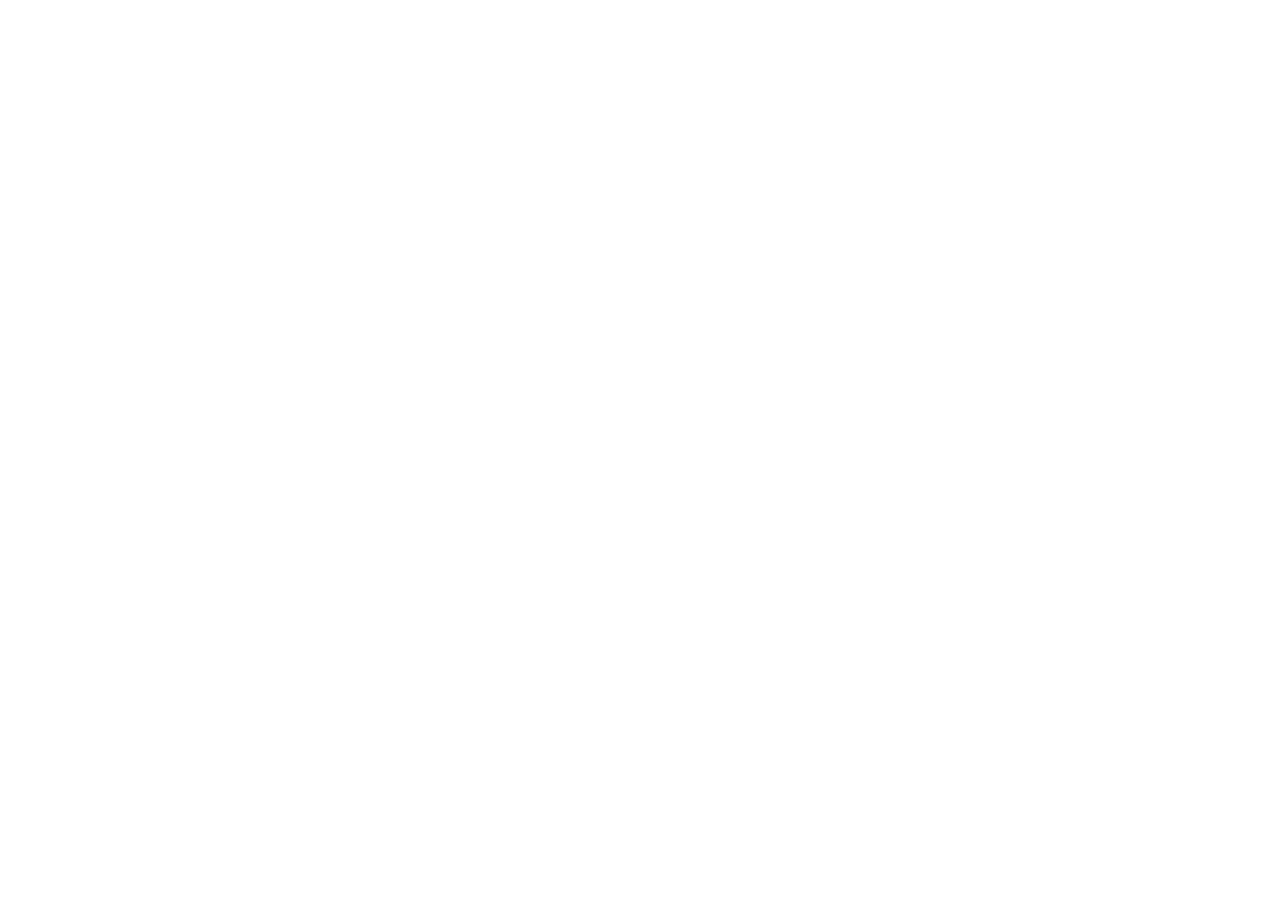
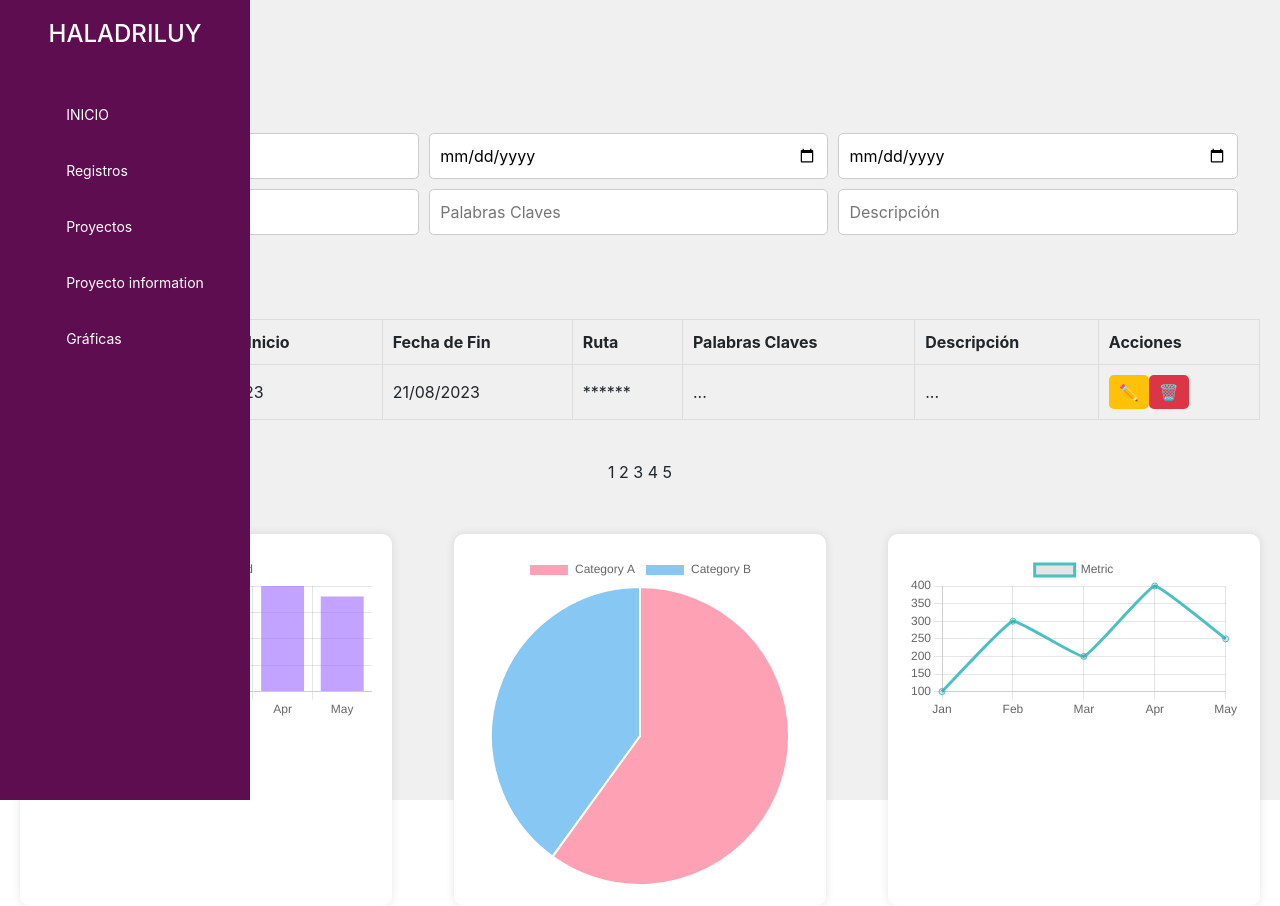
Before and after one commit to HamiltonDiaz/appfrontend, a React (Create React App) app: page /proyectos in a window 1280 px wide. Before the commit this address had no page. Before the commit the page ends 800 px from the top, so only its background shows below. Built offline with nearby package versions, Linux system fonts and the light colour scheme.

Commit message:
feat: se implementa listar proyectos

```diff
--- a/package.json
+++ b/package.json
@@ -10,7 +10,9 @@
     "appfrontend": "file:",
     "axios": "^1.7.5",
     "bootstrap": "^5.3.3",
+    "chart.js": "^4.4.5",
     "react": "^18.3.1",
+    "react-chartjs-2": "^5.2.0",
     "react-dom": "^18.3.1",
     "react-hook-form": "^7.53.0",
     "react-router-dom": "^6.26.1",
--- a/src/App.jsx
+++ b/src/App.jsx
@@ -6,6 +6,7 @@ import Administracion from "./pages/Administracion";
 import AppLayout from "./layout/AppLayout";
 import AuthLayout from "./layout/AuthLayout";
 import ResetPassword from "./pages/auth/ResetPassword";
+import AdministracionProyecto from "./components/AdministracionProyecto";
 import ProyectPage from "./pages/proyects/ProyectPage";
 
 function App() {
@@ -22,6 +23,7 @@ function App() {
             <Route path="/recuperacion" element={<RecuperacionPage />} />
             <Route path="/recuperacion/:token" element={<ResetPassword />} />
             <Route path="/proyecto" element={<ProyectPage />} />
+            <Route path="/proyectos" element={<AdministracionProyecto />} />
           </Route>
 
           <Route element={<AppLayout />}>
--- /dev/null
+++ b/src/components/AdministracionProyecto.css
@@ -0,0 +1,155 @@
+.project-page {
+  display: flex;
+  height: 100vh;
+}
+
+.sidebar {
+  width: 250px;
+  background-color: #5E0D50;
+  color: white;
+  padding: 20px;
+  display: flex;
+  flex-direction: column;
+  align-items: center;
+}
+
+.sidebar h1 {
+  font-size: 24px;
+  margin-bottom: 30px;
+}
+
+.sidebar nav ul {
+  list-style-type: none;
+  padding: 0;
+  width: 100%;
+}
+
+.sidebar nav ul li {
+  margin: 15px 0;
+  font-size: 18px;
+  text-align: left;
+  padding-left: 20px;
+}
+
+.sidebar nav ul li a {
+  text-decoration: none;
+  color: white;
+  display: block;
+  padding: 10px;
+}
+
+.sidebar nav ul li a:hover {
+  background-color: #A92A5B;
+  transition: background-color 0.3s ease;
+}
+
+.content {
+  flex-grow: 1;
+  background-color: #f0f0f0;
+  padding: 20px;
+}
+
+header h2 {
+  font-size: 24px;
+  margin-bottom: 20px;
+}
+
+.project-form {
+  margin-bottom: 30px;
+}
+
+.new-project-btn {
+  background-color: #A92A5B;
+  color: white;
+  border: none;
+  padding: 10px 20px;
+  cursor: pointer;
+}
+
+.form-fields {
+  display: flex;
+  flex-wrap: wrap;
+  gap: 10px;
+  margin-top: 20px;
+}
+
+.form-fields input {
+  padding: 10px;
+  border: 1px solid #ccc;
+  border-radius: 5px;
+  width: calc(33% - 10px);
+}
+
+.search-btn {
+  background-color: #A92A5B;
+  color: white;
+  border: none;
+  padding: 10px 20px;
+  cursor: pointer;
+}
+
+.project-table table {
+  width: 100%;
+  border-collapse: collapse;
+  margin-top: 20px;
+}
+
+.project-table table, .project-table th, .project-table td {
+  border: 1px solid #ddd;
+  text-align: left;
+}
+
+.project-table th, .project-table td {
+  padding: 10px;
+}
+
+.pagination {
+  text-align: center;
+  margin-top: 20px;
+}
+
+.graphs {
+  display: flex;
+  justify-content: space-between;
+  margin-top: 30px;
+}
+
+.graph-bar, .graph-pie, .graph-line {
+  width: 30%;
+  background-color: white;
+  padding: 20px;
+  border-radius: 10px;
+  box-shadow: 0px 0px 10px rgba(0, 0, 0, 0.1);
+}
+
+.edit-btn {
+  background-color: #FFC107;
+  color: white;
+  border: none;
+  padding: 5px 10px;
+  cursor: pointer;
+  border-radius: 5px;
+}
+
+.delete-btn {
+  background-color: #DC3545;
+  color: white;
+  border: none;
+  padding: 5px 10px;
+  cursor: pointer;
+  border-radius: 5px;
+}
+
+.top-icons {
+  display: flex;
+  gap: 15px;
+  position: absolute;
+  right: 20px;
+  top: 20px;
+}
+
+.top-icons i {
+  font-size: 24px;
+  color: #6A0DAD;
+  cursor: pointer;
+}
--- /dev/null
+++ b/src/components/AdministracionProyecto.js
@@ -0,0 +1,130 @@
+import React from 'react';
+import { Link } from 'react-router-dom';
+import './AdministracionProyecto.css';
+
+import { Bar, Pie, Line } from 'react-chartjs-2';
+import 'chart.js/auto';
+
+const AdministracionProyecto = () => {
+
+const barData = {
+  labels: ['Jan', 'Feb', 'Mar', 'Apr', 'May'],
+  datasets: [
+    {
+      label: 'Cantidad',
+      data: [100, 150, 120, 200, 180],
+      backgroundColor: 'rgba(153, 102, 255, 0.6)',
+    },
+  ],
+};
+
+const pieData = {
+  labels: ['Category A', 'Category B'],
+  datasets: [
+    {
+      data: [300, 200],
+      backgroundColor: ['rgba(255, 99, 132, 0.6)', 'rgba(54, 162, 235, 0.6)'],
+    },
+  ],
+};
+
+const lineData = {
+  labels: ['Jan', 'Feb', 'Mar', 'Apr', 'May'],
+  datasets: [
+    {
+      label: 'Metric',
+      data: [100, 300, 200, 400, 250],
+      fill: false,
+      borderColor: 'rgba(75, 192, 192, 1)',
+      tension: 0.1,
+    },
+  ],
+};
+
+const handleEdit = () => {
+  alert('Editar proyecto');
+};
+
+const handleDelete = () => {
+  if (window.confirm('¿Estás seguro de que deseas eliminar este proyecto?')) {
+    alert('Proyecto eliminado');
+  }
+};
+
+return (
+    <div className="project-page">
+      <aside className="sidebar">
+        <h1>HALADRILUY</h1>
+        <nav>
+          <ul>
+            <li><Link to="/">INICIO</Link></li>
+            <li><Link to="/registros">Registros</Link></li>
+            <li><Link to="/proyectos">Proyectos</Link></li>
+            <li><Link to="/proyecto-information">Proyecto information</Link></li>
+            <li><Link to="/graficas">Gráficas</Link></li>
+          </ul>
+        </nav>
+      </aside>
+      <main className="content">
+        <header>
+          <h2>PROYECTO</h2>
+        </header>
+        <section className="project-form">
+          <button className="new-project-btn">Nuevo Proyecto</button>
+          <div className="form-fields">
+            <input type="text" placeholder="Título" />
+            <input type="date" placeholder="fechainicio" />
+            <input type="date" placeholder="fechafin" />
+            <input type="text" placeholder="Ruta" />
+            <input type="text" placeholder="Palabras Claves" />
+            <input type="text" placeholder="Descripción" />
+            <button className="search-btn">Buscar</button>
+          </div>
+        </section>
+        <section className="project-table">
+          <table>
+            <thead>
+              <tr>
+                <th>Título</th>
+                <th>Fecha de Inicio</th>
+                <th>Fecha de Fin</th>
+                <th>Ruta</th>
+                <th>Palabras Claves</th>
+                <th>Descripción</th>
+                <th>Acciones</th>
+              </tr>
+            </thead>
+            <tbody>
+              <tr>
+                <td>Software</td>
+                <td>20/02/2023</td>
+                <td>21/08/2023</td>
+                <td>******</td>
+                <td>...</td>
+                <td>...</td>
+                <td>
+                  <button onClick={handleEdit} className="edit-btn">✏️</button>
+                  <button onClick={handleDelete} className="delete-btn">🗑️</button>
+                </td>
+              </tr>
+            </tbody>
+          </table>
+          <div className="pagination">1 2 3 4 5</div>
+        </section>
+        <section className="graphs">
+          <div className="graph-bar">
+            <Bar data={barData} />
+          </div>
+          <div className="graph-pie">
+            <Pie data={pieData} />
+          </div>
+          <div className="graph-line">
+            <Line data={lineData} />
+          </div>
+        </section>
+      </main>
+    </div>
+  );
+};
+
+export default AdministracionProyecto;
```
Also changed, not shown: 1 other file (tests, documents, lock files or other folders).
